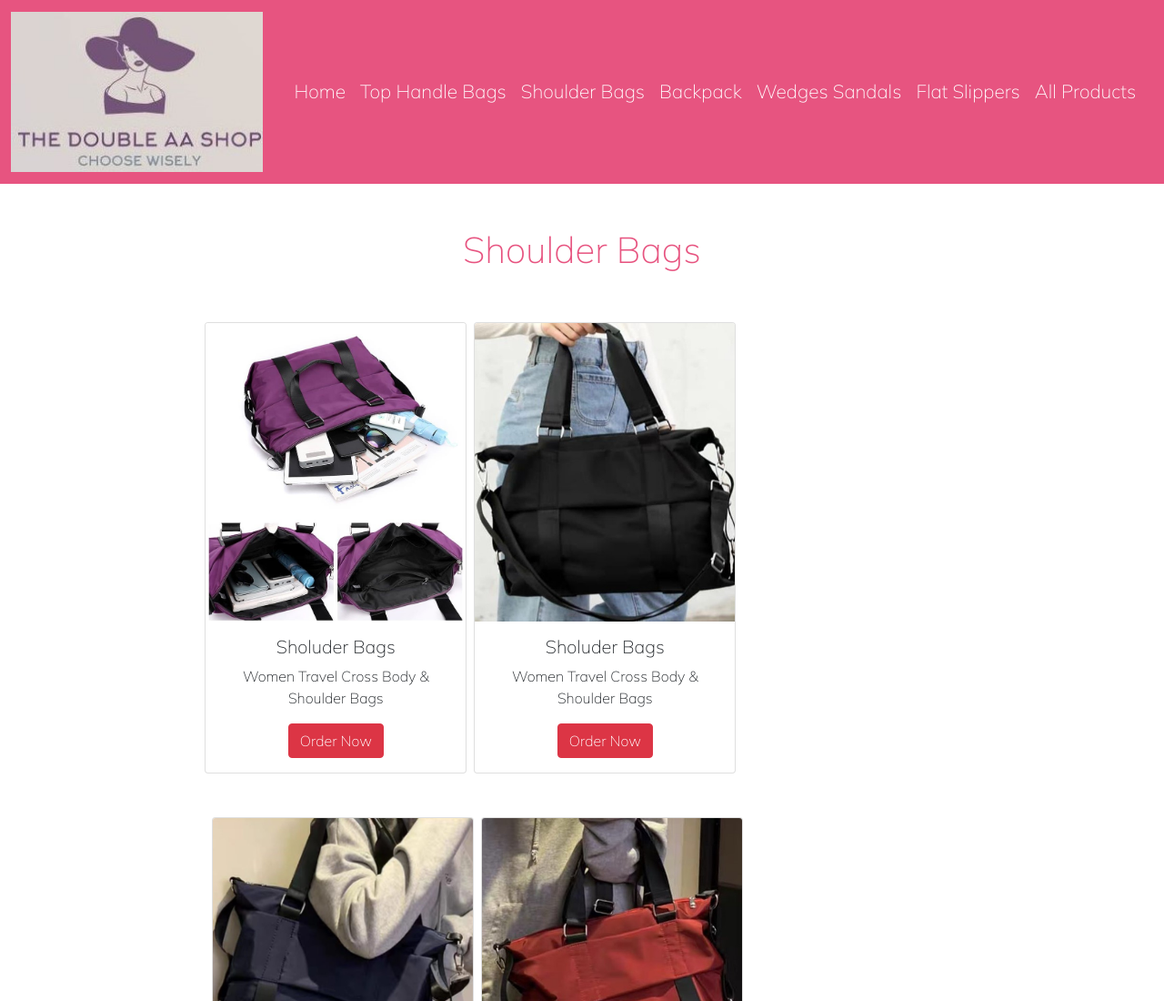
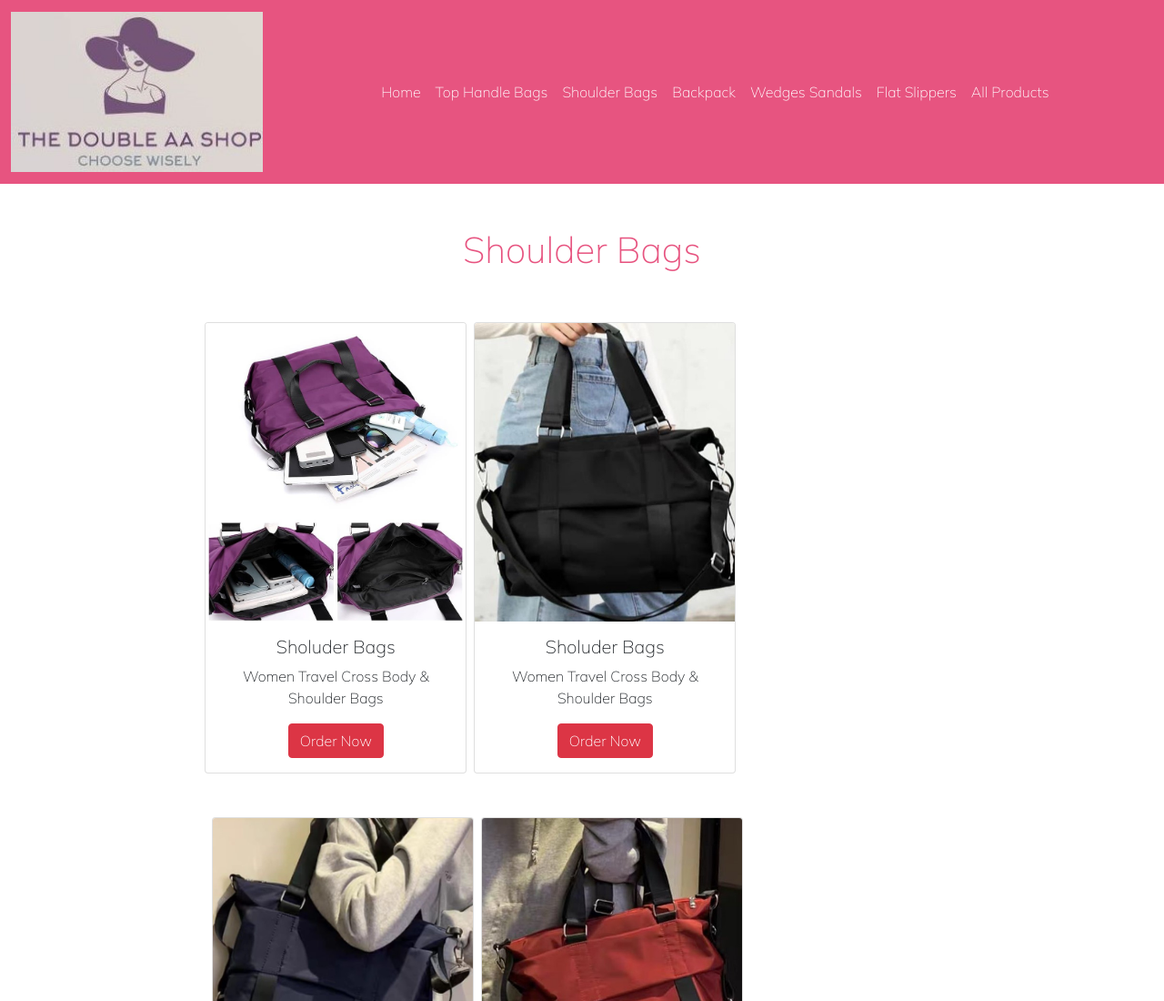
Before and after one commit to AlwaysBlue-dev/the-double-AA-shop, a plain HTML site: page shoulderbags.html in a window 1280 px wide. Shown: the top 1100 px of the page at 91% size. Drawn offline with nearby package versions, Linux system fonts and the light colour scheme.

Commit message:
improve responsiveness

```diff
--- a/style.css
+++ b/style.css
@@ -503,6 +503,27 @@ hr {
 @media screen and (min-device-width: 1200px) and (max-device-width: 1600px) and (-webkit-min-device-pixel-ratio: 1) {
 }
 
+/* For Laptops */
+/* For 1024 Resolution */
+@media only screen and (min-device-width: 768px) and (max-device-width: 1024px) {
+  .nav-item {
+    font-size: 1rem;
+  }
+  .card_shoulder3 {
+    height: 19.5rem;
+  }
+}
+/* For Laptops */
+/* For 1366 Resolution */
+@media only screen and (min-width: 1030px) and (max-width: 1366px) {
+  .nav-item {
+    font-size: 1rem;
+  }
+  .card_shoulder3 {
+    height: 19.5rem;
+  }
+}
+
 /* ----------- Retina Screens ----------- */
 @media screen and (min-device-width: 1080px) and (max-device-width: 1920px) and (-webkit-min-device-pixel-ratio: 2) and (min-resolution: 192dpi) {
   .nav-item {
```
